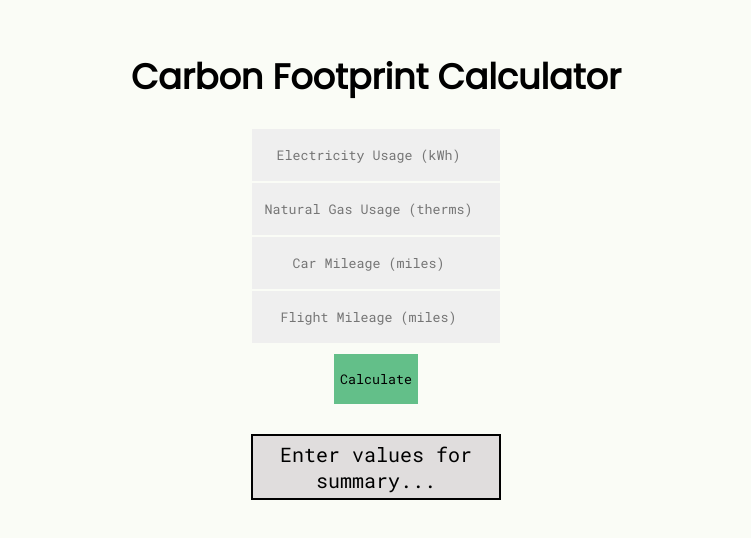
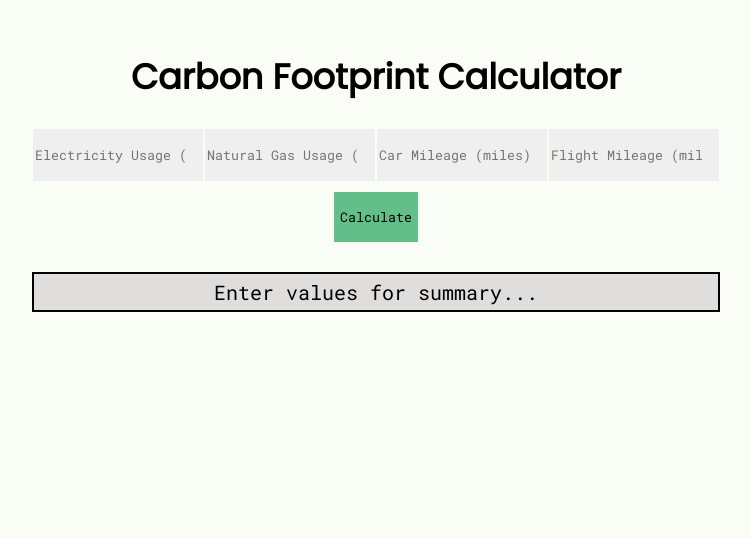
Before and after one commit to Asif2218232/cf_calculator, a React (Vite) app in the folder cf calculator/cf calculator/client/: page / in a window 1280 px wide. Shown: the top 538 px of the page, without its empty margins (264-1015 px from the left). Built offline with nearby package versions, Linux system fonts and the light colour scheme.

Commit message:
Update add.css

```diff
--- a/cf calculator/cf calculator/client/src/styles/add.css
+++ b/cf calculator/cf calculator/client/src/styles/add.css
@@ -13,12 +13,7 @@
     margin-top: 25px;
 }
 
-.form{
-    display: flex;
-    flex-direction: column;
-    justify-content: center;
-    width: 250px;
-}
+
 input{
     height: 50px;
     font-family: 'Roboto Mono', monospace;
```
